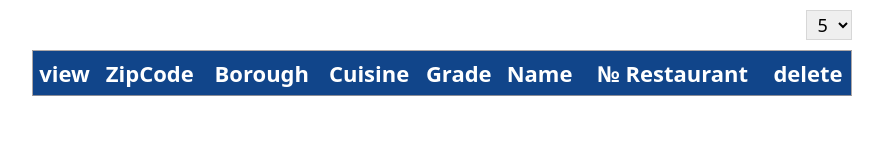
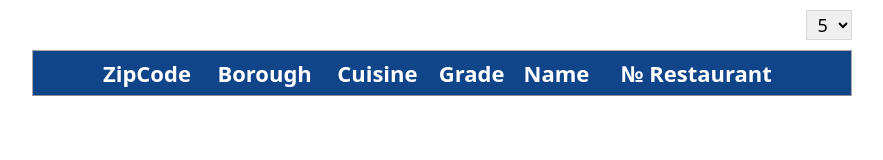
Before and after one commit to Katherina17/internship, a plain HTML site: page client/index.html in a window 1280 px wide. Shown: the whole page, without its empty margins (210-1093 px from the left). Drawn offline with nearby package versions, Linux system fonts and the light colour scheme; no server answers.

Commit message:
feat: added the last column

```diff
--- a/client/code.js
+++ b/client/code.js
@@ -57,6 +57,9 @@ function fillTable(data){
             }
             tr.appendChild(td);
         }
+        let tdLast = document.createElement('td');
+        tdLast.innerText = " ";
+        tr.appendChild(tdLast);
         tbody.appendChild(tr);
 
     }
--- a/client/index.html
+++ b/client/index.html
@@ -16,14 +16,14 @@
         <table id="rest-table">
             <thead>
                 <tr>
-                    <th>view</th>
+                    <th></th>
                     <th>ZipCode</th>
                     <th>Borough</th>
                     <th>Cuisine</th>
                     <th>Grade</th>
                     <th>Name</th>
                     <th> № Restaurant</th>
-                    <th> delete</th>
+                    <th></th>
                 </tr>
             </thead>
             <tbody></tbody>
--- a/client/style.css
+++ b/client/style.css
@@ -99,6 +99,14 @@ body{
 
 }
 
+#rest-table thead th:first-child{
+    width: 7%;
+}
+
+#rest-table thead th:last-child{
+    width: 7%;
+}
+
 #pagination{
     display: flex;
     justify-content: center;
```
